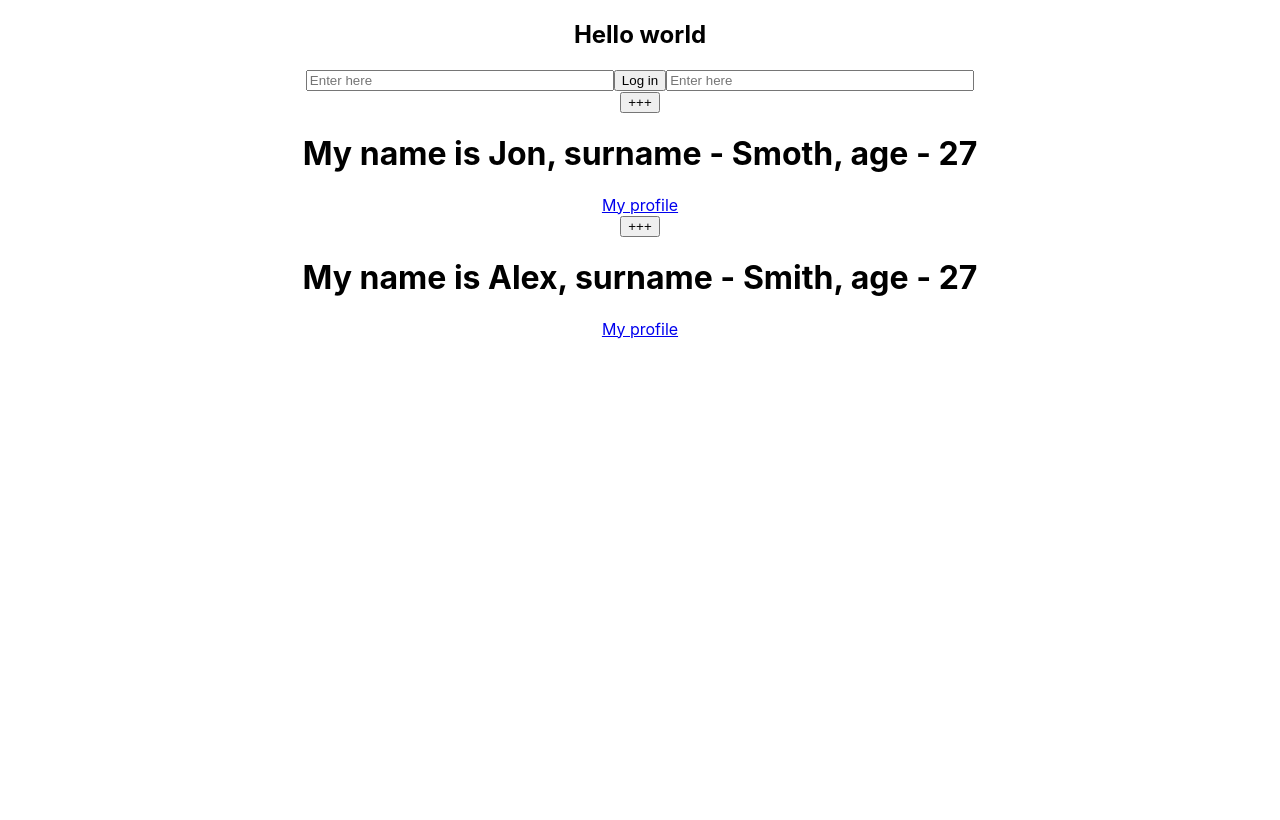
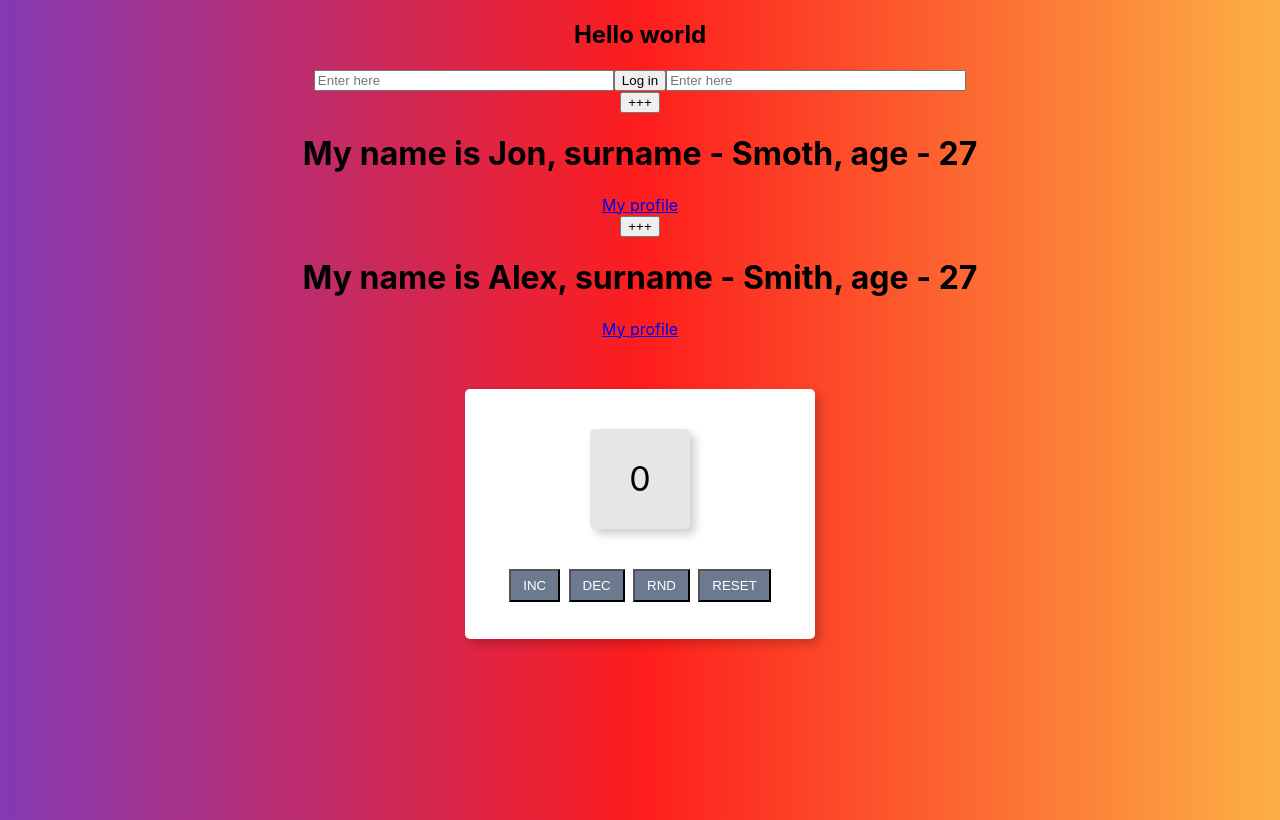
Before and after one commit to Ulianna0309/my-app, a React (Create React App) app: page / in a window 1280 px wide. Built offline with nearby package versions, Linux system fonts and the light colour scheme.

Commit message:
131 homework

```diff
--- a/public/index.html
+++ b/public/index.html
@@ -16,5 +16,6 @@
   <body>
     <noscript>You need to enable JavaScript to run this app.</noscript>
     <div id="root"></div>
+    <div id="homework-app"></div>
   </body>
 </html>
--- /dev/null
+++ b/src/homework/homework.css
@@ -0,0 +1,46 @@
+* {
+    box-sizing: border-box;
+  }
+  html, body {
+    height: 100%;
+  }
+
+  body {
+    background: rgb(131,58,180);
+  background: linear-gradient(90deg, rgba(131,58,180,1) 0%, rgba(253,29,29,1) 50%, rgba(252,176,69,1) 100%);
+  }
+
+  .app {
+    width: 350px;
+    height: 250px;
+    background-color: #fff;
+    margin: 50px auto 0 auto;
+    padding: 40px;
+    border-radius: 5px;
+    box-shadow: 5px 5px 10px rgba(0,0,0, .2);
+  }
+
+  .counter {
+    width: 100px;
+    height: 100px;
+    border-radius: 5px;
+    box-shadow: 5px 5px 10px rgba(0,0,0, .2);
+    background-color: #e6e6e6;
+    text-align: center;
+    line-height: 100px;
+    font-size: 34px;
+    margin: 0 auto;
+  }
+
+  .controls {
+    display: flex;
+    justify-content: space-around;
+    margin-top: 40px;
+  }
+
+  .controls button {
+    padding: 7px 12px;
+    cursor: pointer;
+    background-color: #6B7A8F;
+    color: white;
+  }
--- /dev/null
+++ b/src/homework/homework.js
@@ -0,0 +1,61 @@
+import React, {Component} from 'react';
+import ReactDOM from 'react-dom/client';
+import './../homework/homework.css';
+
+class HomeworkApp extends React.Component {
+    constructor(props) {
+      super(props);
+      this.state = {
+        counter: this.props.counter,
+      }
+    }
+
+    Plus = () => {
+        if(this.state.counter < 50) {
+        this.setState(state => ({
+            counter: state.counter + 1
+        }))
+      }
+    }
+
+    Minus = () => {
+        if(this.state.counter > -50) {
+        this.setState(state => ({
+            counter: state.counter - 1
+        }))
+      }
+    }
+
+    Random = () => {
+        this.setState({
+            counter: +(Math.random() * (50 - -50) + -50).toFixed(0)
+        })
+    }
+
+    Reset = () => {
+        this.setState({
+            counter: this.props.counter
+        })
+    }
+
+    // Используйте только стрелочную форму методов
+    // Почему? Подробный ответ будет в следующем уроке
+
+    render() {
+      const {counter} = this.state;
+      return (
+        <div class="app">
+          <div class="counter">{counter}</div>
+          <div class="controls">
+            <button onClick={this.Plus}>INC</button>
+            <button onClick={this.Minus}>DEC</button>
+            <button onClick={this.Random}>RND</button>
+            <button onClick={this.Reset}>RESET</button>
+          </div>
+        </div>
+      )
+    }
+  }
+
+
+  export default HomeworkApp;
--- a/src/index.js
+++ b/src/index.js
@@ -3,6 +3,7 @@ import ReactDOM from 'react-dom/client';
 import './index.css';
 import App from './App';
 import { Header } from './App';
+import HomeworkApp from './homework/homework'
 
 const elem = React.createElement('h2', {className: 'greetings'}, 'Hello world');
 
@@ -24,3 +25,9 @@ root.render(
     <App/>
   </StrictMode>
 );
+
+const homeworkApp = ReactDOM.createRoot(document.getElementById('homework-app'));
+
+homeworkApp.render(
+  <HomeworkApp counter={0}/>,
+);
```
